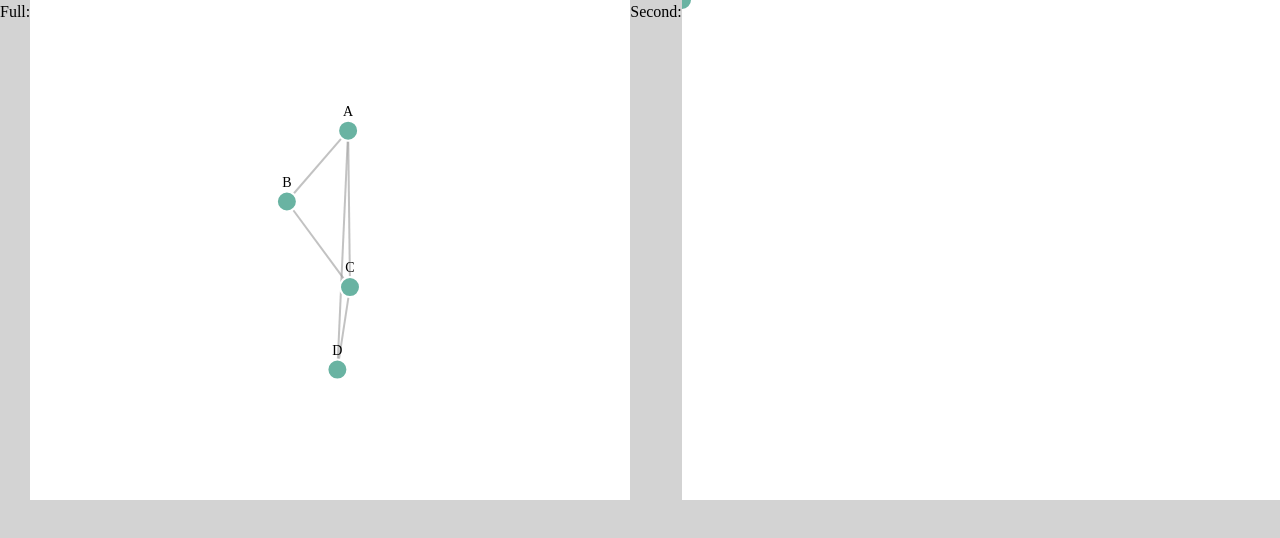
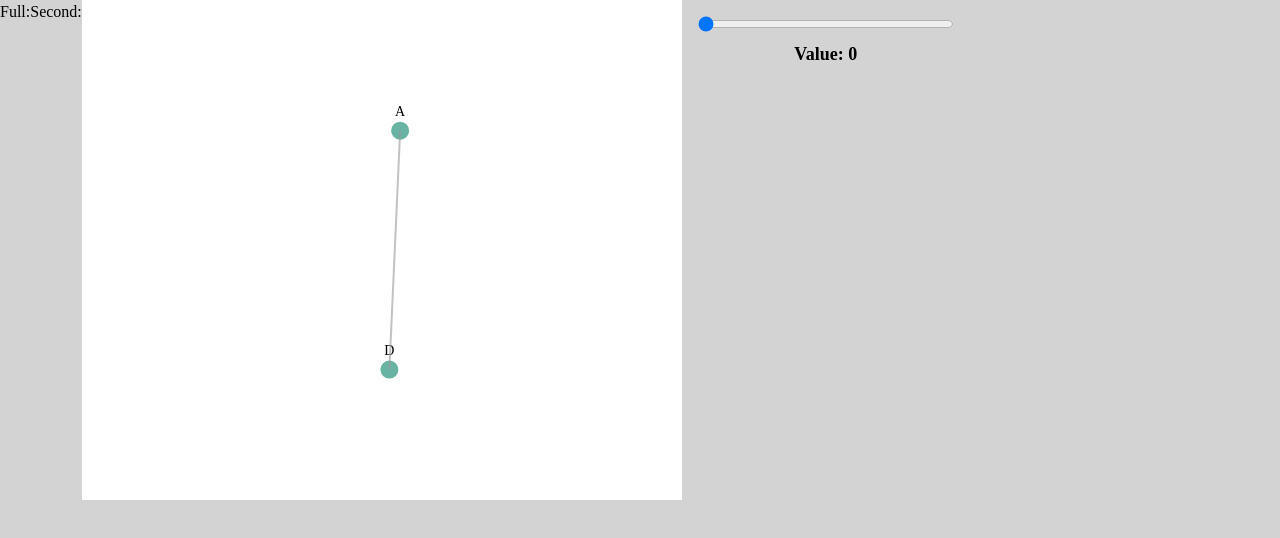
Before and after one commit to maxluetkemeyer/processes_dynamic_frontend_js, a Next.js app: page / in a window 1280 px wide. Shown: the top 538 px of the page. Built offline with nearby package versions, Linux system fonts and the light colour scheme.

Commit message:
working but with type errors

```diff
--- /dev/null
+++ b/src/app/_components/dynamic.ts
@@ -0,0 +1,41 @@
+import { type MyLink, type MyNode } from "./types";
+
+interface MyCombi {
+    nodes: MyNode[],
+    links: MyLink[],
+    step: number,
+}
+
+export function getCurrentNodes(nodes: MyNode[], step: number){
+    let active: string[] = [];
+
+    switch (step) {
+        case 0: active = ["A", "D"]; break;
+        case 1: active = ["A", "B", "C", "D"]; break;
+        case 2: active = ["A", "C"]; break;
+        default: active = ["A"]; break;
+    }
+
+    const filtered = nodes.filter((node, _, __) => {
+        return active.includes(node.id);
+    })
+
+    return filtered;
+}
+
+export function getCurrentLinks(links: MyLink[], step: number){
+    let active: string[] = [];
+
+    switch (step) {
+        case 0: active = ["A", "D"]; break;
+        case 1: active = ["A", "B", "C", "D"]; break;
+        case 2: active = ["A", "C"]; break;
+        default: active = ["A"]; break;
+    }
+
+    const filtered = links.filter((link, _, __) => {
+        return active.includes(link.source.id) && active.includes(link.target.id);
+    })
+
+    return filtered;
+}
--- a/src/app/_components/graph.ts
+++ b/src/app/_components/graph.ts
@@ -1,6 +1,6 @@
 import * as d3 from "d3";
-import { type RefObject } from "react";
-import { getLinks, getNodes, type MyLink, type MyNode } from "./types";
+import { type Dispatch, type SetStateAction, type RefObject } from "react";
+import { type MyLink, type MyNode } from "./types";
 import { calculateLevels } from "./level";
 
 const width = 600,
@@ -10,7 +10,11 @@ function doD3(
   svg0: RefObject<SVGSVGElement>,
   nodes: MyNode[],
   links: MyLink[],
+  setNodes: Dispatch<SetStateAction<MyNode[]>>,
+  setLinks: Dispatch<SetStateAction<MyLink[]>>
 ) {
+  calculateLevels(nodes, links);
+
   // Create SVG canvas
   const svg = d3.select(svg0.current);
 
@@ -29,8 +33,11 @@ function doD3(
     .force("y", d3.forceY((d: MyNode) => d.level * 100).strength(1)) // Force downward
     .on("tick", () => {
       ticked();
-
-    });
+    })
+    .on("end", () => {
+      setNodes([...nodes]);
+      setLinks([...links])
+    })
 
   // Draw links
   const link = svg
@@ -70,41 +77,14 @@ function doD3(
 
     label.attr("x", (d) => d.x).attr("y", (d) => d.y);
   }
-
-  return nodes;
 }
 
 export function runGraph(
   svg0: RefObject<SVGSVGElement>,
   nodes: MyNode[],
-  links: MyLink[]
+  links: MyLink[],
+  setNodes: Dispatch<SetStateAction<MyNode[]>>,
+  setLinks: Dispatch<SetStateAction<MyLink[]>>
 ) {
-  calculateLevels(nodes, links);
-
-  const myNodes = doD3(svg0, nodes, links);
+  doD3(svg0, nodes, links, setNodes, setLinks);
 }
-
-export function drawPartial(svg1: RefObject<SVGSVGElement>, nodes: MyNode[]) {
-  console.log(nodes)
-  for(const node of nodes){
-    console.log(node)
-  }
-
-
-  const svg = d3
-    .select(svg1.current)
-    .attr("width", width)
-    .attr("height", height);
-
-  const svgNodes = svg
-    .selectAll(".node")
-    .data(nodes)
-    .enter()
-    .append("circle")
-    .attr("class", "node")
-    .attr("r", 10)
-    .attr("cx", (d) => {
-      return d.x;
-    })
-    .attr("cy", (d) => d.y);
-}
--- a/src/app/_components/types.ts
+++ b/src/app/_components/types.ts
@@ -5,9 +5,10 @@ export interface MyNode extends d3.SimulationNodeDatum {
   y: number;
 }
 
-export interface MyLink extends d3.SimulationNodeDatum {
-  source: string;
-  target: string
+// eslint-disable-next-line @typescript-eslint/no-empty-object-type
+export interface MyLink extends d3.SimulationLinkDatum<MyNode> {
+  // source: string;
+  // target: string
 }
 
 export function getNodes() {
@@ -21,7 +22,7 @@ export function getNodes() {
 }
 
 export function getLinks() {
-  const links = [
+  const links: MyLink[] = [
     { source: "A", target: "B" },
     { source: "B", target: "C" },
     { source: "C", target: "D" },
--- a/src/app/page.tsx
+++ b/src/app/page.tsx
@@ -1,37 +1,78 @@
 "use client";
 
 import { useEffect, useRef, useState } from "react";
-import { drawPartial, runGraph } from "./_components/graph";
+import { runGraph } from "./_components/graph";
 import { getLinks, getNodes } from "./_components/types";
+import React from "react";
+import { getCurrentLinks, getCurrentNodes } from "./_components/dynamic";
 
 export default function Home() {
-  const svg0 = useRef<SVGSVGElement>(null), svg1 = useRef<SVGSVGElement>(null);
+  const svg0 = useRef<SVGSVGElement>(null);
 
-  const [nodes, setNodes] = useState(getNodes())
-  const [links, setLinks] = useState(getLinks())
+  const [nodes, setNodes] = useState(getNodes());
+  const [links, setLinks] = useState(getLinks());
+
+  const [step, setStep] = useState(0);
 
   // eslint-disable-next-line react-hooks/exhaustive-deps
-  useEffect(() => runGraph(svg0, nodes, links), [svg0, nodes]);
+  useEffect(() => runGraph(svg0, nodes, links, setNodes, setLinks), [svg0]);
 
   //useEffect(() => drawPartial(svg1, nodes), [svg1, nodes]);
 
   return (
     <main>
-      <h1>Full:</h1>
-      <svg ref={svg0} width="600" height="500"></svg>
-      <h1>Second:</h1>
+      <p>Full:</p>
+      <svg
+        ref={svg0}
+        width="600"
+        height="500"
+        style={{ display: "none" }}
+      ></svg>
+      <p>Second:</p>
 
       <svg width="600" height="500">
-        {nodes.map((node, index) => (
-          <circle
-            key={"mynode"+index}
-            cx={node.x}
-            cy={node.y}
-            r={10}
-            className={"node"}
+        {getCurrentNodes(nodes, step).map((node, index) => (
+          <React.Fragment key={"myfragment" + index}>
+            <circle
+              key={"mynode" + index}
+              cx={node.x}
+              cy={node.y}
+              r={10}
+              className={"node"}
+            />
+            <text
+              key={"mytext" + index}
+              x={node.x}
+              y={node.y - 15}
+              textAnchor="middle"
+            >
+              {node.id}
+            </text>
+          </React.Fragment>
+        ))}
+        {getCurrentLinks(links, step).map((link, index) => (
+          <line
+            key={"myline"+index}
+            className={"link"}
+            x1={link.source.x}
+            y1={link.source.y}
+            x2={link.target.x}
+            y2={link.target.y}
           />
         ))}
       </svg>
+      <div className="flex flex-col items-center p-4">
+        <input
+          type="range"
+          min={0}
+          max={2}
+          step={1}
+          value={step}
+          onChange={(e) => setStep(parseInt(e.target.value, 10))}
+          className="w-64"
+        />
+        <span className="mt-2 text-lg font-semibold">Value: {step}</span>
+      </div>
     </main>
   );
 }
```
